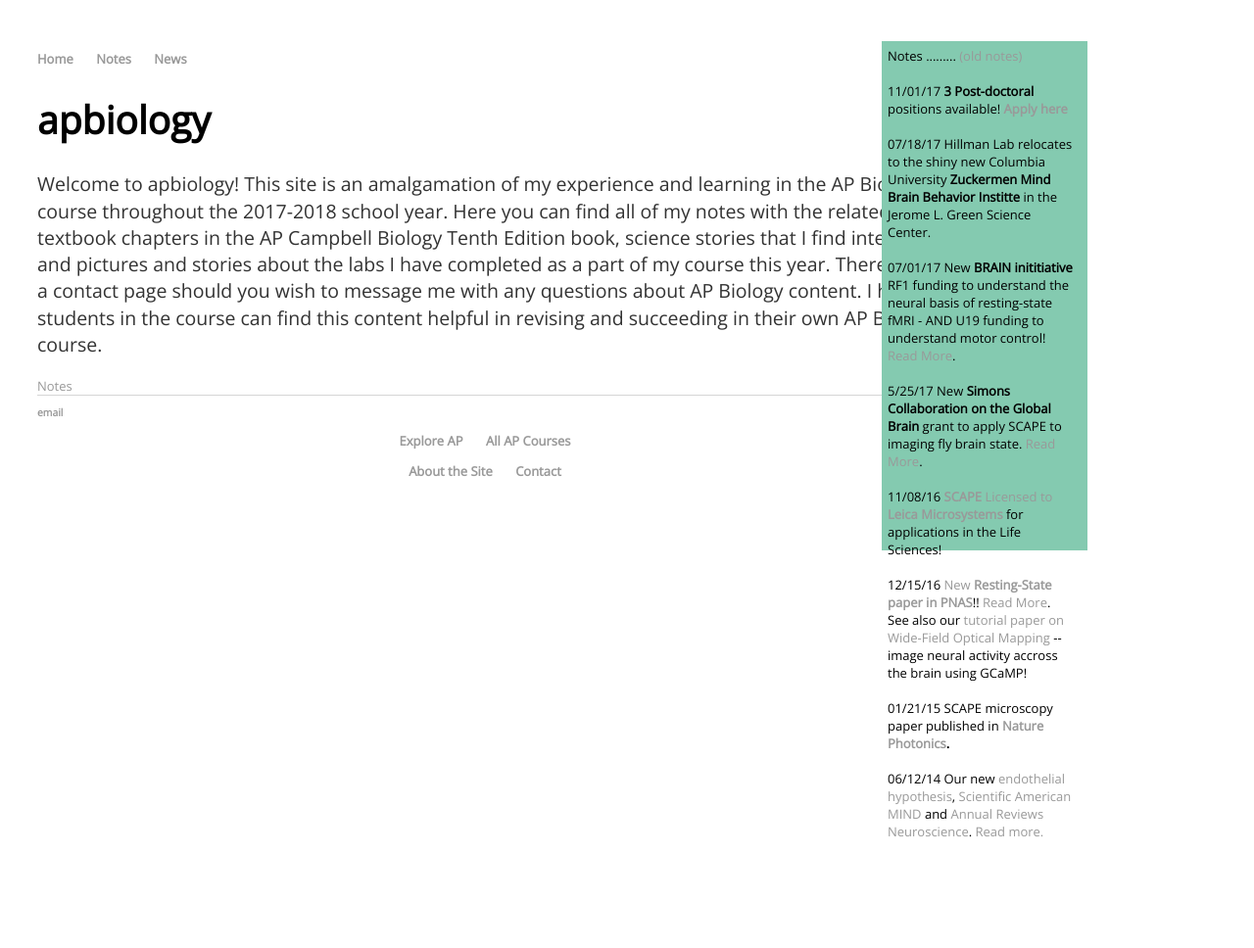
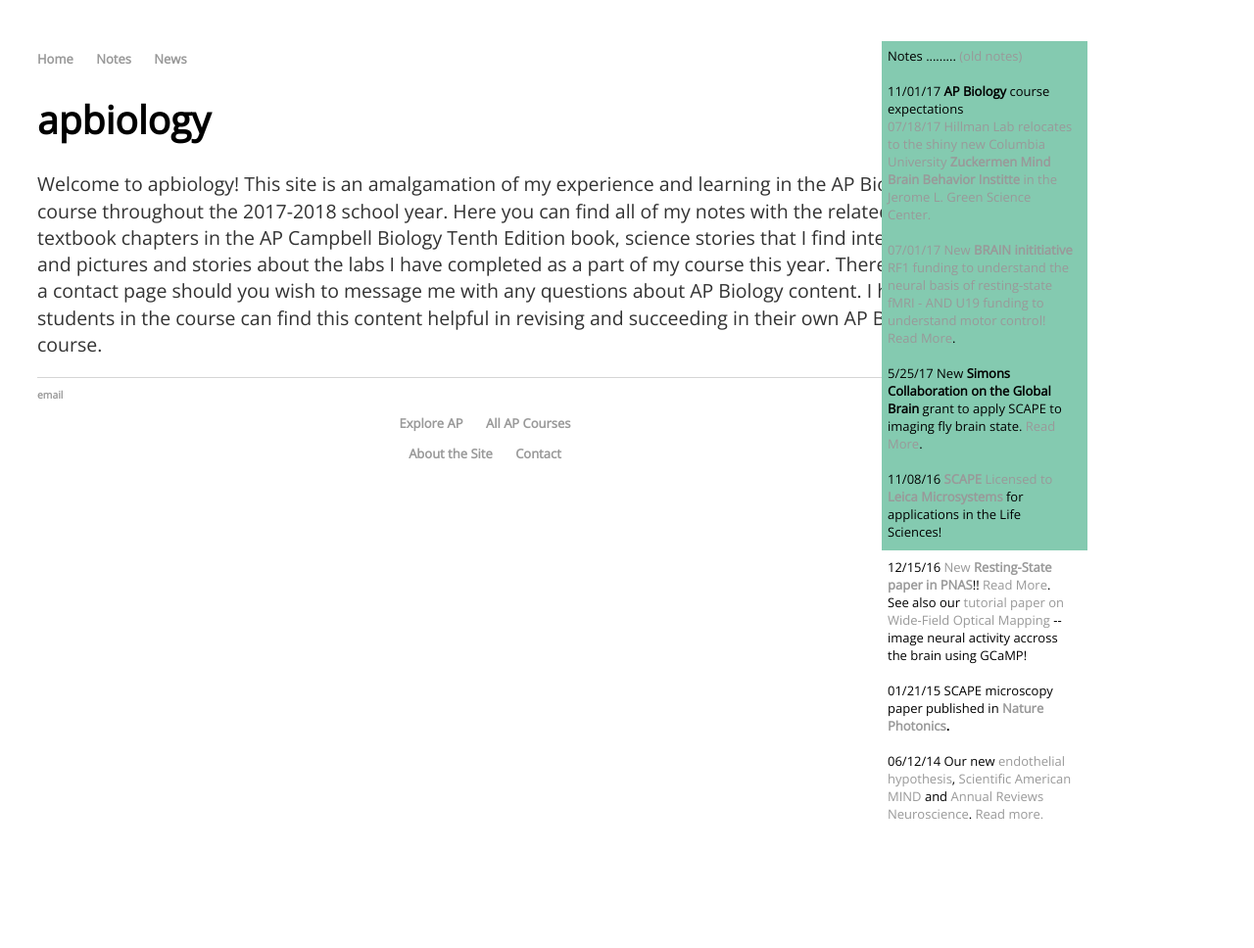
Before and after one commit to meganscarlett/meganscarlett.github.io, a Jekyll site: the page built from index.html, in a window 1280 px wide. Shown: the whole page at 98% size. Built offline with Jekyll 4.4.1, drawn with Linux system fonts in a browser that asks for light colours.

Commit message:
Update index.html

```diff
--- a/index.html
+++ b/index.html
@@ -20,8 +20,7 @@ I hope students in the course can find this content helpful in revising and succ
 
                   <span class="style3">
 
-                    11/01/17 <strong>3 Post-doctoral</strong> positions available! <a href="https://www.nature.com/naturejobs/science/jobs/629313-postdoctoral-scientist"><strong>Apply here</strong></a></span><span class="style17"><br>
-
+                    11/01/17 <strong>AP Biology </strong> course expectations <a href="https://meganscarlett.github.io/_posts/2018-01-11-ap-biology-course-expectations.md">
                     <br>
                       </span><span class="style3"> 07/18/17 Hillman Lab relocates to the shiny new Columbia University <strong>Zuckermen Mind Brain Behavior Institte</strong> in the Jerome L. Green Science Center. </span><span class="style17"><br>
 
@@ -54,27 +53,3 @@ I hope students in the course can find this content helpful in revising and succ
                   </p></td>
             </table>
           </div>
-
-<!-- OTHER FEEED -->
-
-<div class="row">
-   <div class="col-md-4">
-     <div class="head">
-	     <a class="off" href="/notes/">Notes</a>
-	     <!-- add fonts -->
-	   </div>
-	   <div class="bigspacer"></div>
-	   <div class="feedbox">
-	     <div class="note-title">
-	       <i class="fa fa-bullhorn fa-fw">
-	       </i>
-	       <a class="off" href="/_posts/{{ post.date | date_to_xmlschema }}">
-		       		   {{ post.title }}
-		     </a>
-		</div>
-
-
-
-
-
-</div><!-- /.blurb -->
```
